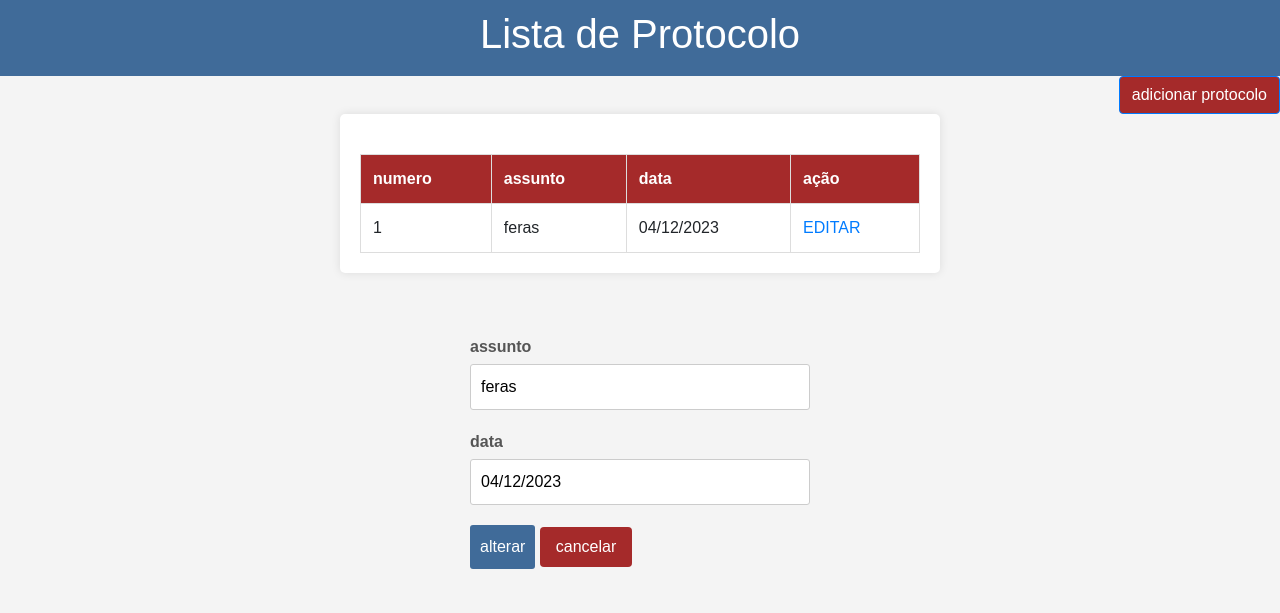
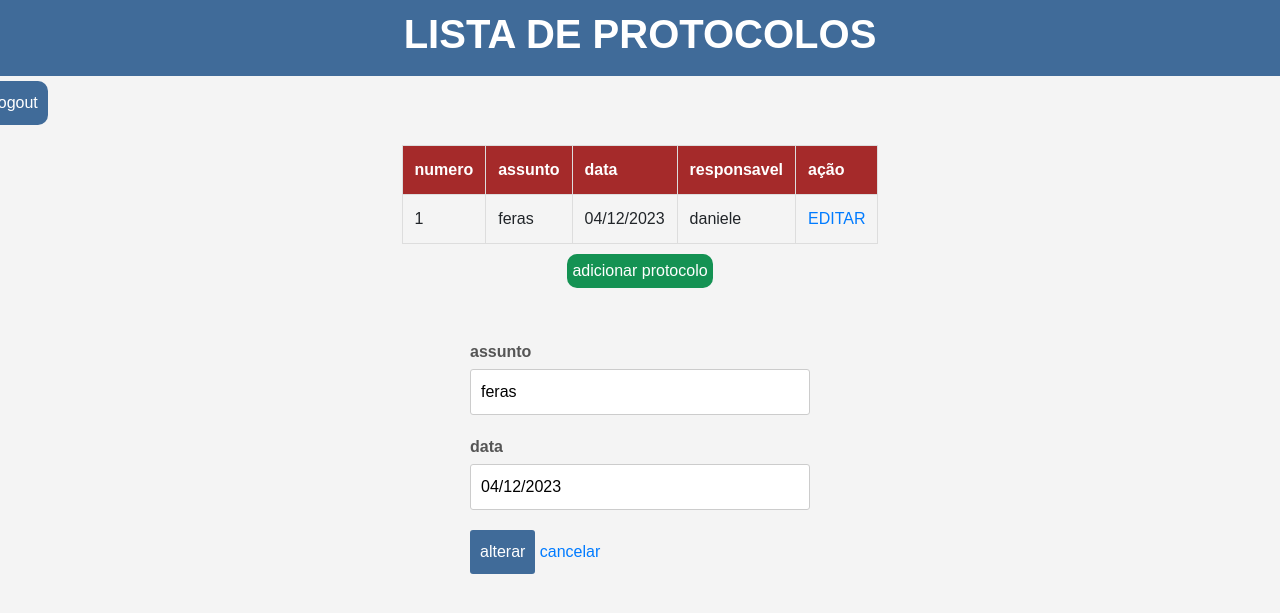
Before and after one commit to DSpro1/sis_protocolo, a Flask app: page /edit_protocolo/?idProtoc=1 in a window 1280 px wide. Shown: the top 613 px of the page. Run offline with Flask 3, Linux system fonts and the light colour scheme; some libraries are stand-ins or nearby versions.

Commit message:
ajustes no front end e adição do campo responsável no protocolo

```diff
--- a/app.py
+++ b/app.py
@@ -1,4 +1,4 @@
-from flask import Flask, render_template, url_for, redirect, jsonify, request
+from flask import Flask, render_template, url_for, redirect, jsonify, request, session
 from sqlalchemy import Column, Integer, String
 from flask_sqlalchemy import SQLAlchemy
 
@@ -19,13 +19,15 @@ class Funcionario(db.Model):
         self.senha=senha
 
 class Protocolo(db.Model):
-    numero= Column(Integer, primary_key=True, autoincrement=True)
-    assunto = Column(String)
-    data=Column(String)
+    numero      = Column(Integer, primary_key=True, autoincrement=True)
+    assunto     = Column(String)
+    data        = Column(String)
+    responsavel = Column(String)
 
-    def __init__(self, assunto, data):
+    def __init__(self, assunto, data, responsavel):
         self.assunto=assunto
         self.data=data
+        self.responsavel=responsavel
 
 with app.app_context():
     db.create_all()
@@ -33,7 +35,7 @@ with app.app_context():
 
 #=======autenticação=======
 from flask_wtf import FlaskForm
-from wtforms import HiddenField, StringField
+from wtforms import HiddenField, StringField, PasswordField
 from wtforms.validators import input_required
 from flask_jwt_extended import JWTManager
 
@@ -41,7 +43,7 @@ jwt=JWTManager(app)
 
 class FormLogin(FlaskForm):
     nomeUsuario= StringField("nome de usuario", validators=[input_required()])
-    senha = StringField("senha", validators=[input_required()])
+    senha = PasswordField("senha", validators=[input_required()])
 
 class FormProtocolo(FlaskForm):
     idProtoc = HiddenField('ID Protocolo')
@@ -54,14 +56,20 @@ def index():
     if formLogin.validate_on_submit():
 
         nomeUsuario = formLogin.nomeUsuario.data
+
         senha = formLogin.senha.data
 
         return autenticacao(nomeUsuario, senha)
     return render_template('index.html', form = formLogin, login=True)
+@app.route('/logout/')
+def logout():
+    session['funcionario']=None
+    return redirect('/')
 
 def autenticacao(nomeUsuario, senha):
     users=recuperaUsuarios()
     if nomeUsuario in users and users[nomeUsuario]==senha:
+        session['responsavel'] = nomeUsuario
         return redirect(url_for('visual_protocolo'))
     else:
         return f'usuário ou senha inválida, tente novamente'
@@ -99,7 +107,9 @@ def cad_protocolo():
     if form_protocolo.validate_on_submit():
         assunto = form_protocolo.assunto.data
         data =  form_protocolo.dat.data
-        protocolo = Protocolo(assunto, data)
+        responsavel=session['responsavel']
+        print(session['responsavel'])
+        protocolo = Protocolo(assunto, data, responsavel)
 
         db.session.add(protocolo)
         db.session.commit()
@@ -140,7 +150,7 @@ def prot_dict():
     protocolos = db.session.query(Protocolo).all()
     protocoloDict={}
     for protocolo in protocolos:
-        protocoloDict[protocolo.numero]={"assunto":protocolo.assunto, "data":protocolo.data}
+        protocoloDict[protocolo.numero]={"assunto":protocolo.assunto, "data":protocolo.data, "responsavel":protocolo.responsavel}
     return protocoloDict
 
 
--- a/static/formulario.css
+++ b/static/formulario.css
@@ -1,20 +1,10 @@
-
-.form-container{
-    background-color: #fff;
-    padding: 20px;
-    border-radius: 5px;
-    box-shadow: 0 0 10px rgba(0, 0, 0, 0.1);
-    width: 600px;
-    text-align: center;
-    margin-bottom: 20px;
-}
 .form-container h2{
     color: #333;
 }
 .form-separator {
-    border-top: 2px solid #ccc; /* Adiciona uma linha de separação cinza */
-    margin-top: 20px; /* Adiciona espaço acima da linha de separação */
-    margin-bottom: 20px; /* Adiciona espaço abaixo da linha de separação */
+    border-top: 2px solid #ccc;
+    margin-top: 20px;
+    margin-bottom: 20px;
 }
 .form-group {
     margin-bottom: 20px;
--- a/static/geral.css
+++ b/static/geral.css
@@ -17,3 +17,7 @@ header {
     width: 100%;
 
 }
+
+h1{
+    font-weight: bold;
+}
--- a/static/login.css
+++ b/static/login.css
@@ -41,16 +62,43 @@
     cursor: pointer;
 }
 .login-form button:hover {
-    background-color: #406b99;
+    background-color: #149253;
 }
 
 .register-link {
     margin-top: 10px;
-    font-size: 14px;
-    color: #007bff;
+    font-size: 20px;
+    color: #1de983;
     text-decoration: none;
+    font-weight: bold;
+
 }
 
 .register-link:hover {
     text-decoration: underline;
+    color: #149253;
 }
+
+.add-protocolo{
+    background-color: #149253;
+    color: white;
+    padding: 5px;
+    margin: 10px;
+    border-radius: 10px;
+}
+.add-protocolo:hover{
+    color:white
+}
+
+
+.right-btn{
+    margin-right: 78em;
+    background-color: #406b99;
+    padding: 10px;
+    border-radius: 10px;
+    color: white;
+    margin-top: 5px;
+}
+.right-btn:hover{
+    color:white
+}
--- a/templates/visual_protocolo.html
+++ b/templates/visual_protocolo.html
@@ -14,38 +14,20 @@
     <link rel="stylesheet" href="../static/geral.css">
     <link rel="stylesheet" href="../static/formulario.css">
     <link rel="stylesheet" href="../static/tabela.css">
+    <link rel="stylesheet" href="../static/login.css">
 
-    <style>
-        .custom-btn {
-        display: inline-block;
-        padding: 8px 16px;
-        text-align: center;
-        text-decoration: none;
-        border-radius: 4px;
-        font-size: 16px;
-        cursor: pointer;
-        }
-
-        .blue-btn {
-            background-color: blue;
-            color: white;
-        }
-
-        .red-btn {
-            background-color: brown;
-            color: white;
-        }
-
-    </style>
 
 </head>
 <body>
-    <header>
-        <h1>Lista de Protocolo</h1>
+    <!-- eu quero um header com colorido com uma cor padrão, use a sua criatividade -->
+    <header class="custom-header">
+        <h1>LISTA DE PROTOCOLOS</h1>
     </header>
-    <a href="{{url_for('cad_protocolo')}}" data-toggle="modal" data-target="#cadProtocoloModal" class="btn btn-primary ml-auto " style="background-color: brown;">adicionar protocolo</a>
+
+    <a href="{{url_for('logout')}}" class="custom-btn right-btn">logout</a> <!-- eu quero um link com um formato de botão e que seja colorido e do lado direito da página com uma pequena margem referente ao header-->
+
     <!-- Modal cadastro-->
-    <div class="modal fade" id="cadProtocoloModal" tabindex="-1" role="dialog" aria-labelledby="cadProtocoloModal" aria-hidden="true">
+    <div class="modal fade" id="cadProtocoloModal" tabindex="-1" role="dialog" aria-labelledby="cadProtocoloModal" aria-hidden="true"> <!--coloque uma corzinha padrãozinha só pra não ficar branco-->
         <div class="modal-dialog" role="document">
             <div class="modal-content">
                 <div class="modal-header">
@@ -55,7 +37,7 @@
                     </button>
                 </div>
                 <div class="modal-body">
-                    <form action="{{url_for('cad_protocolo')}}" method="post">
+                    <form action="{{url_for('cad_protocolo')}}" method="post" > <!--coloque a mesma cor do modal-->
                         {{formProtoc.hidden_tag()}}
                         <div class="form-group">
                             {{formProtoc.assunto.label}}  {{formProtoc.assunto(size=32)}}
@@ -76,12 +58,14 @@
 
     <div class="form-container">
         <table>
-            <thead>
+            <thead><!-- nessa tabela eu quero que você coloque a mesma cor que combine com o header-->
                 <tr>
                     <th>numero</th>
                     <th>assunto</th>
                     <th>data</th>
+                    <th>responsavel</th>
                     <th>ação</th>
+
                 </tr>
             </thead>
             <tbody>
@@ -90,12 +74,15 @@
                     <td>{{chave}}</td>
                     <td>{{valor['assunto']}}</td>
                     <td>{{valor['data']}}</td>
+                    <td>{{valor['responsavel']}}</td>
                     <td><a href="{{url_for('edit_protocolo', idProtoc=chave)}}" >EDITAR</a></td>
                 </tr>
                 {% endfor %}
             </tbody>
         </table>
+
     </div>
+    <a href="{{url_for('cad_protocolo')}}" data-toggle="modal" data-target="#cadProtocoloModal" class="custom-btn add-protocolo">adicionar protocolo</a> <!-- eu quero esse link do lado esquerdo da página na mesma linha do link anterior e com o formato de botão também -->
     {% if cadastrar == False %}
     <div class="form-separator"></div>
     <!--quero que adicionar um espaço entre a tabela e esse formulário e uma linha para separar-->
@@ -109,7 +96,7 @@
         </div>
         <div class="form-group">
             <button type="submit" class="custom-btn blue-btn" >alterar</button>
-            <a href="/edit_protocolo/" class="custom-btn red-btn" style="align-items: auto;">cancelar</a>
+            <a href="/edit_protocolo/" class="custom-btn red-btn" >cancelar</a>
         </div>
     </form>
     {% endif %}
```
Also changed, not shown: other parts of static/login.css (+28 -7 lines), templates/index.html (+3 -4 lines), instance/protocolo.db, static/tabela.css (line endings or trailing spaces).
